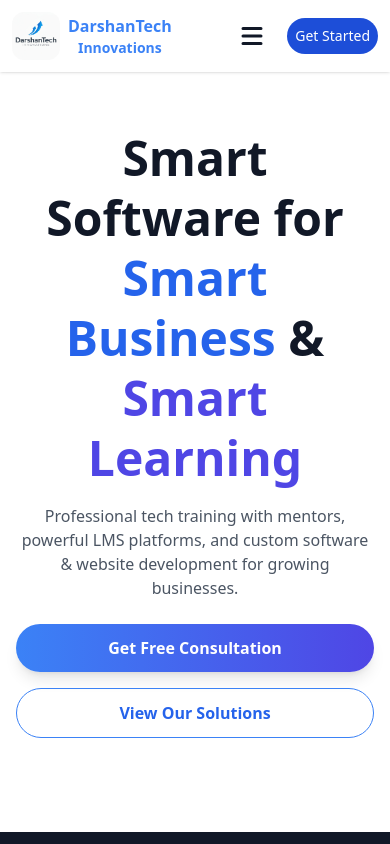
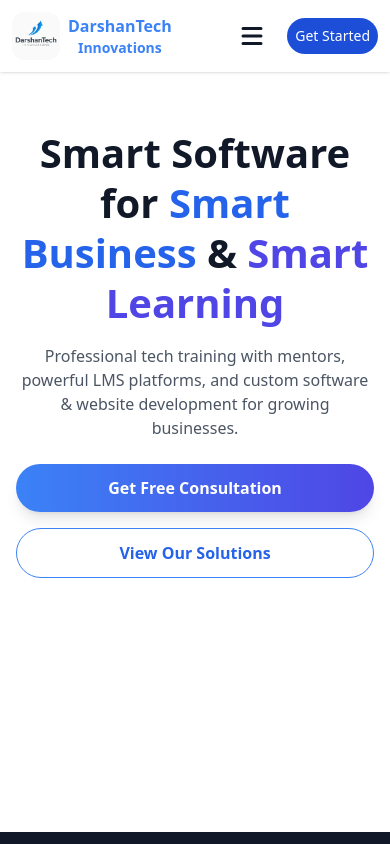
Before and after one commit to Darshan-M-sys/Darshan_tech_client, a React (Create React App) app: page / in a window 390 px wide. Shown: the top 844 px of the page. Built offline with nearby package versions, Linux system fonts and the light colour scheme.

Commit message:
Updated index.html,

```diff
--- a/src/components/home/Main.jsx
+++ b/src/components/home/Main.jsx
@@ -207,7 +207,7 @@ const Main = () => {
               Smart Tech Solutions 🚀
             </span>
 
-            <h1 className="text-5xl sm:text-4xl lg:text-5xl font-extrabold
+            <h1 className="text-[40px] sm:text-4xl lg:text-5xl font-extrabold
               text-gray-900 leading-tight">
               Smart Software for{" "}
               <span className="text-blue-600">Smart Business</span> &{" "}
--- a/src/components/lms/Main.jsx
+++ b/src/components/lms/Main.jsx
@@ -187,7 +187,7 @@ const ourCourses = [
               Smart Tech Skills 🚀
             </span>
 
-            <h1 className="text-5xl sm:text-5xl lg:text-5xl font-extrabold
+            <h1 className="text-[40px] sm:text-5xl lg:text-5xl font-extrabold
               text-gray-900 leading-tight">
               Learn Industry-Ready Skills.{" "}
               <span className="text-blue-600">Build Real Projects</span> &{" "}
```
